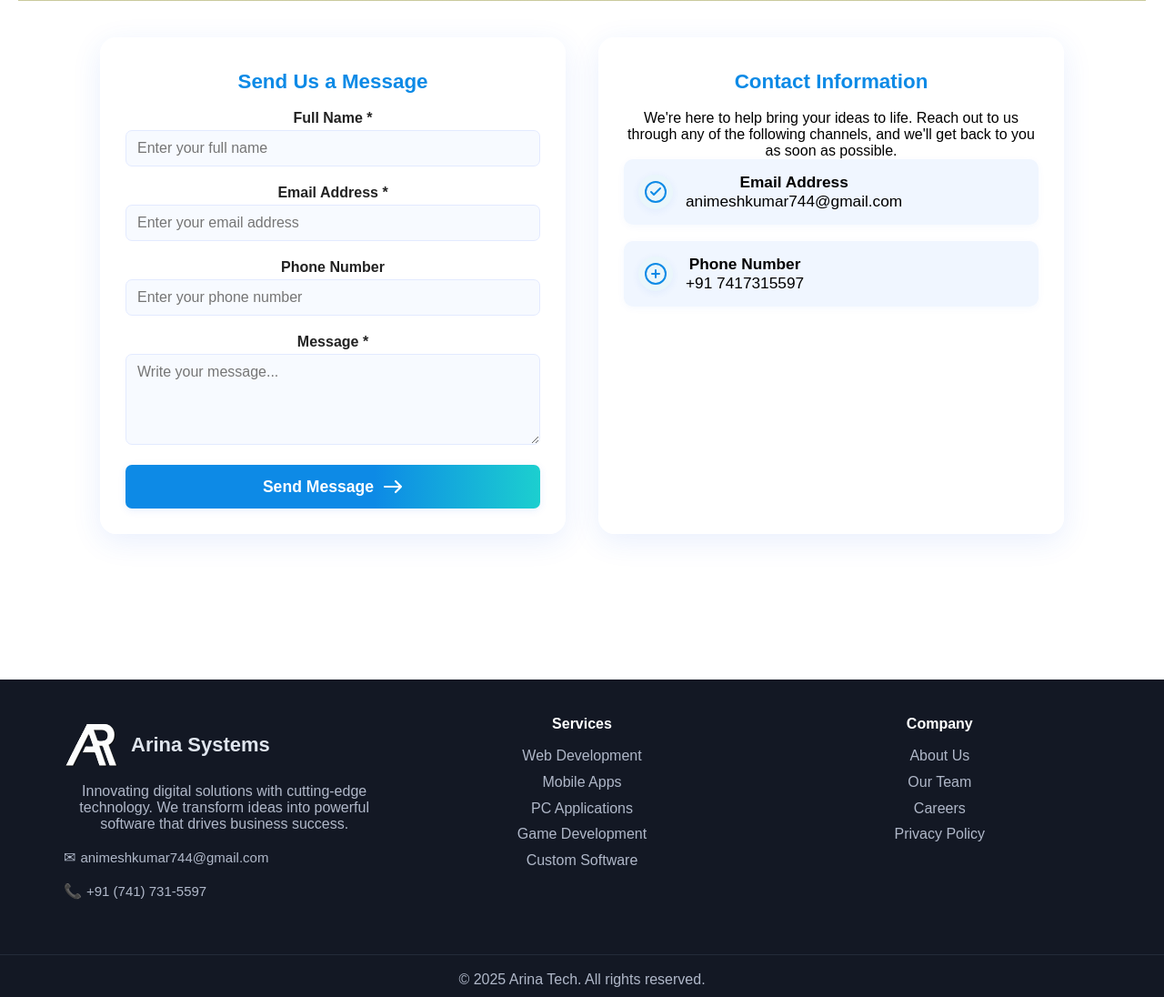
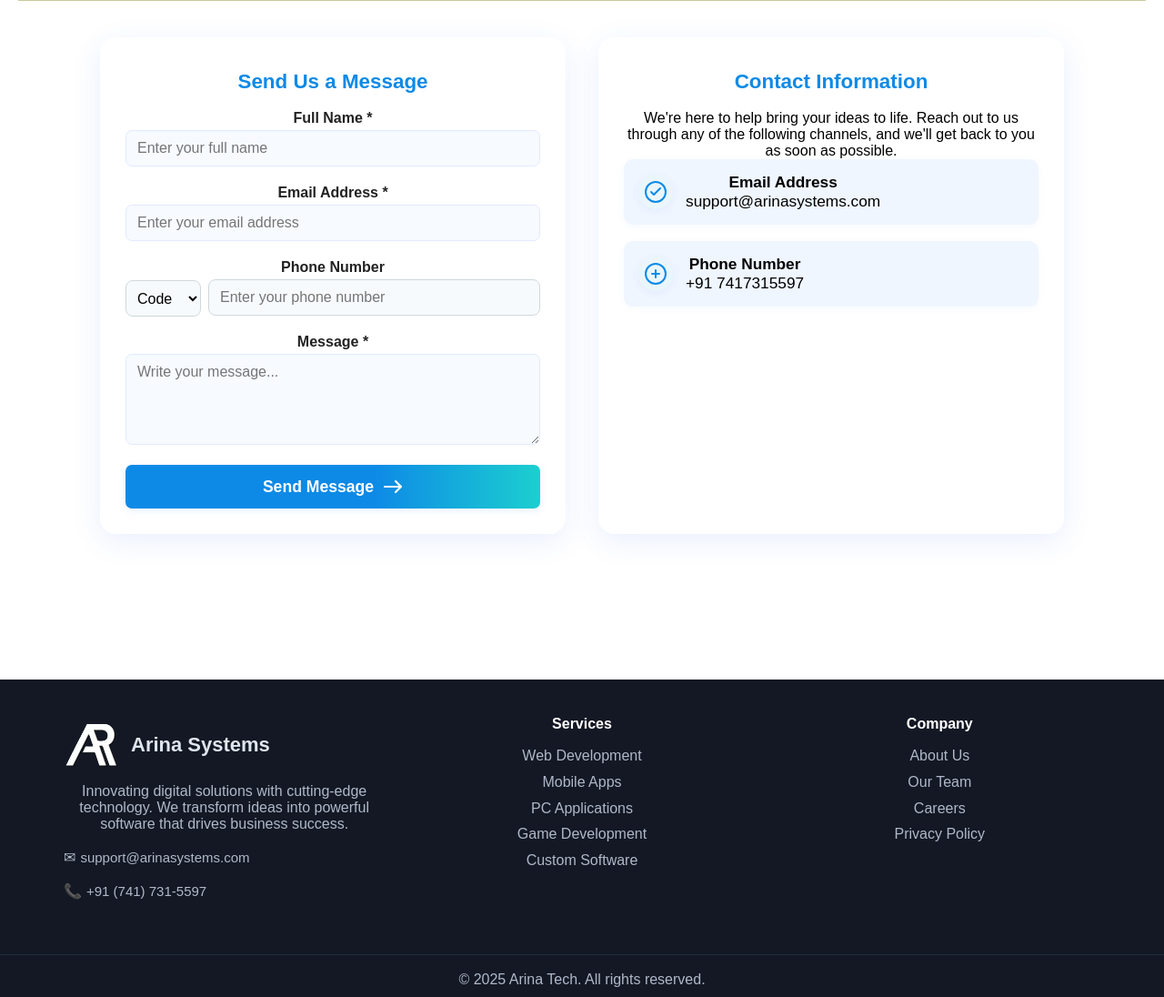
Before and after one commit to LbBiswas/ARinaSystems, a PHP site: page /contact.html in a window 1280 px wide. Shown: the part 358-1454 px from the top of the page at 91% size. Run offline with PHP 8.4, Linux system fonts and the light colour scheme.

Commit message:
conutrycode Page

```diff
--- a/contact.html
+++ b/contact.html
@@ -39,7 +39,16 @@
         <label>Email Address *</label>
         <input type="email" name="email" placeholder="Enter your email address" required>
         <label>Phone Number</label>
-        <input type="tel" name="phone" placeholder="Enter your phone number">
+        <div class="schedule-call-phone-flex" style="display:flex;align-items:center;gap:8px;">
+          <select name="country_code" required style="min-width:70px;height:40px;border-radius:8px;border:1px solid #cfd8dc;background:#f7fafd;font-size:16px;padding:0 8px;outline:none;margin-top:-6px;">
+            <option value="">Code</option>
+          <!-- Increased margin-top for further upward shift -->
+          <style>
+            select[name="country_code"] { margin-top: -7px !important; }
+          </style>
+          </select>
+          <input type="tel" name="phone" placeholder="Enter your phone number" pattern="^[0-9]{7,15}$" title="Please enter a valid phone number (7-15 digits, numbers only)" style="flex:1;height:40px;border-radius:8px;border:1px solid #cfd8dc;background:#f7fafd;font-size:16px;padding:0 12px;outline:none;">
+        </div>
         <label>Message *</label>
         <textarea name="message" placeholder="Write your message..." required></textarea>
         <input type="hidden" name="_subject" value="New Contact Form Submission">
@@ -57,7 +66,7 @@
         <span class="contact-info-icon"><svg width="24" height="24" fill="none"><circle cx="12" cy="12" r="11" stroke="#0d8ae6" stroke-width="2"/><path d="M7 12l3 3 7-7" stroke="#0d8ae6" stroke-width="2" stroke-linecap="round" stroke-linejoin="round"/></svg></span>
         <div>
           <strong>Email Address</strong><br>
-          animeshkumar744@gmail.com
+          support@arinasystems.com
         </div>
       </div>
       <div class="contact-info-item">
@@ -80,7 +89,7 @@
       </div>
       <div style="margin-bottom:18px; color:#b0b8c9;">Innovating digital solutions with cutting-edge technology. We transform ideas into powerful software that drives business success.</div>
       <div style="color:#b0b8c9; font-size:15px; display:flex; align-items:center; gap:18px; flex-wrap:wrap;">
-        <span style="display:flex;align-items:center;gap:5px;white-space:nowrap;"><span style="font-size:16px;">&#9993;</span> animeshkumar744@gmail.com</span>
+        <span style="display:flex;align-items:center;gap:5px;white-space:nowrap;"><span style="font-size:16px;">&#9993;</span> support@arinasystems.com</span>
         <span style="display:flex;align-items:center;gap:5px;white-space:nowrap;"><span style="font-size:16px;">&#128222;</span> +91 (741) 731-5597</span>
       </div>
     </div>
@@ -101,6 +110,262 @@
   <div style="text-align:center; color:#b0b8c9; font-size:16px; padding:18px 0 10px 0;">© 2025 Arina Tech. All rights reserved.</div>
 </footer>
 <script>
+// Dynamically populate country code select
+const countryCodes = [
+  {"name": "Afghanistan", "dial_code": "+93", "code": "AF"},
+  {"name": "Aland Islands", "dial_code": "+358", "code": "AX"},
+  {"name": "Albania", "dial_code": "+355", "code": "AL"},
+  {"name": "Algeria", "dial_code": "+213", "code": "DZ"},
+  {"name": "AmericanSamoa", "dial_code": "+1684", "code": "AS"},
+  {"name": "Andorra", "dial_code": "+376", "code": "AD"},
+  {"name": "Angola", "dial_code": "+244", "code": "AO"},
+  {"name": "Anguilla", "dial_code": "+1264", "code": "AI"},
+  {"name": "Antarctica", "dial_code": "+672", "code": "AQ"},
+  {"name": "Antigua and Barbuda", "dial_code": "+1268", "code": "AG"},
+  {"name": "Argentina", "dial_code": "+54", "code": "AR"},
+  {"name": "Armenia", "dial_code": "+374", "code": "AM"},
+  {"name": "Aruba", "dial_code": "+297", "code": "AW"},
+  {"name": "Australia", "dial_code": "+61", "code": "AU"},
+  {"name": "Austria", "dial_code": "+43", "code": "AT"},
+  {"name": "Azerbaijan", "dial_code": "+994", "code": "AZ"},
+  {"name": "Bahamas", "dial_code": "+1242", "code": "BS"},
+  {"name": "Bahrain", "dial_code": "+973", "code": "BH"},
+  {"name": "Bangladesh", "dial_code": "+880", "code": "BD"},
+  {"name": "Barbados", "dial_code": "+1246", "code": "BB"},
+  {"name": "Belarus", "dial_code": "+375", "code": "BY"},
+  {"name": "Belgium", "dial_code": "+32", "code": "BE"},
+  {"name": "Belize", "dial_code": "+501", "code": "BZ"},
+  {"name": "Benin", "dial_code": "+229", "code": "BJ"},
+  {"name": "Bermuda", "dial_code": "+1441", "code": "BM"},
+  {"name": "Bhutan", "dial_code": "+975", "code": "BT"},
+  {"name": "Bolivia, Plurinational State of", "dial_code": "+591", "code": "BO"},
+  {"name": "Bosnia and Herzegovina", "dial_code": "+387", "code": "BA"},
+  {"name": "Botswana", "dial_code": "+267", "code": "BW"},
+  {"name": "Brazil", "dial_code": "+55", "code": "BR"},
+  {"name": "British Indian Ocean Territory", "dial_code": "+246", "code": "IO"},
+  {"name": "Brunei Darussalam", "dial_code": "+673", "code": "BN"},
+  {"name": "Bulgaria", "dial_code": "+359", "code": "BG"},
+  {"name": "Burkina Faso", "dial_code": "+226", "code": "BF"},
+  {"name": "Burundi", "dial_code": "+257", "code": "BI"},
+  {"name": "Cambodia", "dial_code": "+855", "code": "KH"},
+  {"name": "Cameroon", "dial_code": "+237", "code": "CM"},
+  {"name": "Canada", "dial_code": "+1", "code": "CA"},
+  {"name": "Cape Verde", "dial_code": "+238", "code": "CV"},
+  {"name": "Cayman Islands", "dial_code": "+ 345", "code": "KY"},
+  {"name": "Central African Republic", "dial_code": "+236", "code": "CF"},
+  {"name": "Chad", "dial_code": "+235", "code": "TD"},
+  {"name": "Chile", "dial_code": "+56", "code": "CL"},
+  {"name": "China", "dial_code": "+86", "code": "CN"},
+  {"name": "Christmas Island", "dial_code": "+61", "code": "CX"},
+  {"name": "Cocos (Keeling) Islands", "dial_code": "+61", "code": "CC"},
+  {"name": "Colombia", "dial_code": "+57", "code": "CO"},
+  {"name": "Comoros", "dial_code": "+269", "code": "KM"},
+  {"name": "Congo", "dial_code": "+242", "code": "CG"},
+  {"name": "Congo, The Democratic Republic of the Congo", "dial_code": "+243", "code": "CD"},
+  {"name": "Cook Islands", "dial_code": "+682", "code": "CK"},
+  {"name": "Costa Rica", "dial_code": "+506", "code": "CR"},
+  {"name": "Cote d'Ivoire", "dial_code": "+225", "code": "CI"},
+  {"name": "Croatia", "dial_code": "+385", "code": "HR"},
+  {"name": "Cuba", "dial_code": "+53", "code": "CU"},
+  {"name": "Cyprus", "dial_code": "+357", "code": "CY"},
+  {"name": "Czech Republic", "dial_code": "+420", "code": "CZ"},
+  {"name": "Denmark", "dial_code": "+45", "code": "DK"},
+  {"name": "Djibouti", "dial_code": "+253", "code": "DJ"},
+  {"name": "Dominica", "dial_code": "+1767", "code": "DM"},
+  {"name": "Dominican Republic", "dial_code": "+1849", "code": "DO"},
+  {"name": "Ecuador", "dial_code": "+593", "code": "EC"},
+  {"name": "Egypt", "dial_code": "+20", "code": "EG"},
+  {"name": "El Salvador", "dial_code": "+503", "code": "SV"},
+  {"name": "Equatorial Guinea", "dial_code": "+240", "code": "GQ"},
+  {"name": "Eritrea", "dial_code": "+291", "code": "ER"},
+  {"name": "Estonia", "dial_code": "+372", "code": "EE"},
+  {"name": "Ethiopia", "dial_code": "+251", "code": "ET"},
+  {"name": "Falkland Islands (Malvinas)", "dial_code": "+500", "code": "FK"},
+  {"name": "Faroe Islands", "dial_code": "+298", "code": "FO"},
+  {"name": "Fiji", "dial_code": "+679", "code": "FJ"},
+  {"name": "Finland", "dial_code": "+358", "code": "FI"},
+  {"name": "France", "dial_code": "+33", "code": "FR"},
+  {"name": "French Guiana", "dial_code": "+594", "code": "GF"},
+  {"name": "French Polynesia", "dial_code": "+689", "code": "PF"},
+  {"name": "Gabon", "dial_code": "+241", "code": "GA"},
+  {"name": "Gambia", "dial_code": "+220", "code": "GM"},
+  {"name": "Georgia", "dial_code": "+995", "code": "GE"},
+  {"name": "Germany", "dial_code": "+49", "code": "DE"},
+  {"name": "Ghana", "dial_code": "+233", "code": "GH"},
+  {"name": "Gibraltar", "dial_code": "+350", "code": "GI"},
+  {"name": "Greece", "dial_code": "+30", "code": "GR"},
+  {"name": "Greenland", "dial_code": "+299", "code": "GL"},
+  {"name": "Grenada", "dial_code": "+1473", "code": "GD"},
+  {"name": "Guadeloupe", "dial_code": "+590", "code": "GP"},
+  {"name": "Guam", "dial_code": "+1671", "code": "GU"},
+  {"name": "Guatemala", "dial_code": "+502", "code": "GT"},
+  {"name": "Guernsey", "dial_code": "+44", "code": "GG"},
+  {"name": "Guinea", "dial_code": "+224", "code": "GN"},
+  {"name": "Guinea-Bissau", "dial_code": "+245", "code": "GW"},
+  {"name": "Guyana", "dial_code": "+595", "code": "GY"},
+  {"name": "Haiti", "dial_code": "+509", "code": "HT"},
+  {"name": "Holy See (Vatican City State)", "dial_code": "+379", "code": "VA"},
+  {"name": "Honduras", "dial_code": "+504", "code": "HN"},
+  {"name": "Hong Kong", "dial_code": "+852", "code": "HK"},
+  {"name": "Hungary", "dial_code": "+36", "code": "HU"},
+  {"name": "Iceland", "dial_code": "+354", "code": "IS"},
+  {"name": "India", "dial_code": "+91", "code": "IN"},
+  {"name": "Indonesia", "dial_code": "+62", "code": "ID"},
+  {"name": "Iran, Islamic Republic of Persian Gulf", "dial_code": "+98", "code": "IR"},
+  {"name": "Iraq", "dial_code": "+964", "code": "IQ"},
+  {"name": "Ireland", "dial_code": "+353", "code": "IE"},
+  {"name": "Isle of Man", "dial_code": "+44", "code": "IM"},
+  {"name": "Israel", "dial_code": "+972", "code": "IL"},
+  {"name": "Italy", "dial_code": "+39", "code": "IT"},
+  {"name": "Jamaica", "dial_code": "+1876", "code": "JM"},
+  {"name": "Japan", "dial_code": "+81", "code": "JP"},
+  {"name": "Jersey", "dial_code": "+44", "code": "JE"},
+  {"name": "Jordan", "dial_code": "+962", "code": "JO"},
+  {"name": "Kazakhstan", "dial_code": "+77", "code": "KZ"},
+  {"name": "Kenya", "dial_code": "+254", "code": "KE"},
+  {"name": "Kiribati", "dial_code": "+686", "code": "KI"},
+  {"name": "Korea, Democratic People's Republic of Korea", "dial_code": "+850", "code": "KP"},
+  {"name": "Korea, Republic of South Korea", "dial_code": "+82", "code": "KR"},
+  {"name": "Kuwait", "dial_code": "+965", "code": "KW"},
+  {"name": "Kyrgyzstan", "dial_code": "+996", "code": "KG"},
+  {"name": "Laos", "dial_code": "+856", "code": "LA"},
+  {"name": "Latvia", "dial_code": "+371", "code": "LV"},
+  {"name": "Lebanon", "dial_code": "+961", "code": "LB"},
+  {"name": "Lesotho", "dial_code": "+266", "code": "LS"},
+  {"name": "Liberia", "dial_code": "+231", "code": "LR"},
+  {"name": "Libyan Arab Jamahiriya", "dial_code": "+218", "code": "LY"},
+  {"name": "Liechtenstein", "dial_code": "+423", "code": "LI"},
+  {"name": "Lithuania", "dial_code": "+370", "code": "LT"},
+  {"name": "Luxembourg", "dial_code": "+352", "code": "LU"},
+  {"name": "Macao", "dial_code": "+853", "code": "MO"},
+  {"name": "Macedonia", "dial_code": "+389", "code": "MK"},
+  {"name": "Madagascar", "dial_code": "+261", "code": "MG"},
+  {"name": "Malawi", "dial_code": "+265", "code": "MW"},
+  {"name": "Malaysia", "dial_code": "+60", "code": "MY"},
+  {"name": "Maldives", "dial_code": "+960", "code": "MV"},
+  {"name": "Mali", "dial_code": "+223", "code": "ML"},
+  {"name": "Malta", "dial_code": "+356", "code": "MT"},
+  {"name": "Marshall Islands", "dial_code": "+692", "code": "MH"},
+  {"name": "Martinique", "dial_code": "+596", "code": "MQ"},
+  {"name": "Mauritania", "dial_code": "+222", "code": "MR"},
+  {"name": "Mauritius", "dial_code": "+230", "code": "MU"},
+  {"name": "Mayotte", "dial_code": "+262", "code": "YT"},
+  {"name": "Mexico", "dial_code": "+52", "code": "MX"},
+  {"name": "Micronesia, Federated States of Micronesia", "dial_code": "+691", "code": "FM"},
+  {"name": "Moldova", "dial_code": "+373", "code": "MD"},
+  {"name": "Monaco", "dial_code": "+377", "code": "MC"},
+  {"name": "Mongolia", "dial_code": "+976", "code": "MN"},
+  {"name": "Montenegro", "dial_code": "+382", "code": "ME"},
+  {"name": "Montserrat", "dial_code": "+1664", "code": "MS"},
+  {"name": "Morocco", "dial_code": "+212", "code": "MA"},
+  {"name": "Mozambique", "dial_code": "+258", "code": "MZ"},
+  {"name": "Myanmar", "dial_code": "+95", "code": "MM"},
+  {"name": "Namibia", "dial_code": "+264", "code": "NA"},
+  {"name": "Nauru", "dial_code": "+674", "code": "NR"},
+  {"name": "Nepal", "dial_code": "+977", "code": "NP"},
+  {"name": "Netherlands", "dial_code": "+31", "code": "NL"},
+  {"name": "Netherlands Antilles", "dial_code": "+599", "code": "AN"},
+  {"name": "New Caledonia", "dial_code": "+687", "code": "NC"},
+  {"name": "New Zealand", "dial_code": "+64", "code": "NZ"},
+  {"name": "Nicaragua", "dial_code": "+505", "code": "NI"},
+  {"name": "Niger", "dial_code": "+227", "code": "NE"},
+  {"name": "Nigeria", "dial_code": "+234", "code": "NG"},
+  {"name": "Niue", "dial_code": "+683", "code": "NU"},
+  {"name": "Norfolk Island", "dial_code": "+672", "code": "NF"},
+  {"name": "Northern Mariana Islands", "dial_code": "+1670", "code": "MP"},
+  {"name": "Norway", "dial_code": "+47", "code": "NO"},
+  {"name": "Oman", "dial_code": "+968", "code": "OM"},
+  {"name": "Pakistan", "dial_code": "+92", "code": "PK"},
+  {"name": "Palau", "dial_code": "+680", "code": "PW"},
+  {"name": "Palestinian Territory, Occupied", "dial_code": "+970", "code": "PS"},
+  {"name": "Panama", "dial_code": "+507", "code": "PA"},
+  {"name": "Papua New Guinea", "dial_code": "+675", "code": "PG"},
+  {"name": "Paraguay", "dial_code": "+595", "code": "PY"},
+  {"name": "Peru", "dial_code": "+51", "code": "PE"},
+  {"name": "Philippines", "dial_code": "+63", "code": "PH"},
+  {"name": "Pitcairn", "dial_code": "+872", "code": "PN"},
+  {"name": "Poland", "dial_code": "+48", "code": "PL"},
+  {"name": "Portugal", "dial_code": "+351", "code": "PT"},
+  {"name": "Puerto Rico", "dial_code": "+1939", "code": "PR"},
+  {"name": "Qatar", "dial_code": "+974", "code": "QA"},
+  {"name": "Romania", "dial_code": "+40", "code": "RO"},
+  {"name": "Russia", "dial_code": "+7", "code": "RU"},
+  {"name": "Rwanda", "dial_code": "+250", "code": "RW"},
+  {"name": "Reunion", "dial_code": "+262", "code": "RE"},
+  {"name": "Saint Barthelemy", "dial_code": "+590", "code": "BL"},
+  {"name": "Saint Helena, Ascension and Tristan Da Cunha", "dial_code": "+290", "code": "SH"},
+  {"name": "Saint Kitts and Nevis", "dial_code": "+1869", "code": "KN"},
+  {"name": "Saint Lucia", "dial_code": "+1758", "code": "LC"},
+  {"name": "Saint Martin", "dial_code": "+590", "code": "MF"},
+  {"name": "Saint Pierre and Miquelon", "dial_code": "+508", "code": "PM"},
+  {"name": "Saint Vincent and the Grenadines", "dial_code": "+1784", "code": "VC"},
+  {"name": "Samoa", "dial_code": "+685", "code": "WS"},
+  {"name": "San Marino", "dial_code": "+378", "code": "SM"},
+  {"name": "Sao Tome and Principe", "dial_code": "+239", "code": "ST"},
+  {"name": "Saudi Arabia", "dial_code": "+966", "code": "SA"},
+  {"name": "Senegal", "dial_code": "+221", "code": "SN"},
+  {"name": "Serbia", "dial_code": "+381", "code": "RS"},
+  {"name": "Seychelles", "dial_code": "+248", "code": "SC"},
+  {"name": "Sierra Leone", "dial_code": "+232", "code": "SL"},
+  {"name": "Singapore", "dial_code": "+65", "code": "SG"},
+  {"name": "Slovakia", "dial_code": "+421", "code": "SK"},
+  {"name": "Slovenia", "dial_code": "+386", "code": "SI"},
+  {"name": "Solomon Islands", "dial_code": "+677", "code": "SB"},
+  {"name": "Somalia", "dial_code": "+252", "code": "SO"},
+  {"name": "South Africa", "dial_code": "+27", "code": "ZA"},
+  {"name": "South Sudan", "dial_code": "+211", "code": "SS"},
+  {"name": "South Georgia and the South Sandwich Islands", "dial_code": "+500", "code": "GS"},
+  {"name": "Spain", "dial_code": "+34", "code": "ES"},
+  {"name": "Sri Lanka", "dial_code": "+94", "code": "LK"},
+  {"name": "Sudan", "dial_code": "+249", "code": "SD"},
+  {"name": "Suriname", "dial_code": "+597", "code": "SR"},
+  {"name": "Svalbard and Jan Mayen", "dial_code": "+47", "code": "SJ"},
+  {"name": "Swaziland", "dial_code": "+268", "code": "SZ"},
+  {"name": "Sweden", "dial_code": "+46", "code": "SE"},
+  {"name": "Switzerland", "dial_code": "+41", "code": "CH"},
+  {"name": "Syrian Arab Republic", "dial_code": "+963", "code": "SY"},
+  {"name": "Taiwan", "dial_code": "+886", "code": "TW"},
+  {"name": "Tajikistan", "dial_code": "+992", "code": "TJ"},
+  {"name": "Tanzania, United Republic of Tanzania", "dial_code": "+255", "code": "TZ"},
+  {"name": "Thailand", "dial_code": "+66", "code": "TH"},
+  {"name": "Timor-Leste", "dial_code": "+670", "code": "TL"},
+  {"name": "Togo", "dial_code": "+228", "code": "TG"},
+  {"name": "Tokelau", "dial_code": "+690", "code": "TK"},
+  {"name": "Tonga", "dial_code": "+676", "code": "TO"},
+  {"name": "Trinidad and Tobago", "dial_code": "+1868", "code": "TT"},
+  {"name": "Tunisia", "dial_code": "+216", "code": "TN"},
+  {"name": "Turkey", "dial_code": "+90", "code": "TR"},
+  {"name": "Turkmenistan", "dial_code": "+993", "code": "TM"},
+  {"name": "Turks and Caicos Islands", "dial_code": "+1649", "code": "TC"},
+  {"name": "Tuvalu", "dial_code": "+688", "code": "TV"},
+  {"name": "Uganda", "dial_code": "+256", "code": "UG"},
+  {"name": "Ukraine", "dial_code": "+380", "code": "UA"},
+  {"name": "United Arab Emirates", "dial_code": "+971", "code": "AE"},
+  {"name": "United Kingdom", "dial_code": "+44", "code": "GB"},
+  {"name": "United States", "dial_code": "+1", "code": "US"},
+  {"name": "Uruguay", "dial_code": "+598", "code": "UY"},
+  {"name": "Uzbekistan", "dial_code": "+998", "code": "UZ"},
+  {"name": "Vanuatu", "dial_code": "+678", "code": "VU"},
+  {"name": "Venezuela, Bolivarian Republic of Venezuela", "dial_code": "+58", "code": "VE"},
+  {"name": "Vietnam", "dial_code": "+84", "code": "VN"},
+  {"name": "Virgin Islands, British", "dial_code": "+1284", "code": "VG"},
+  {"name": "Virgin Islands, U.S.", "dial_code": "+1340", "code": "VI"},
+  {"name": "Wallis and Futuna", "dial_code": "+681", "code": "WF"},
+  {"name": "Yemen", "dial_code": "+967", "code": "YE"},
+  {"name": "Zambia", "dial_code": "+260", "code": "ZM"},
+  {"name": "Zimbabwe", "dial_code": "+263", "code": "ZW"}
+];
+window.addEventListener('DOMContentLoaded', function() {
+  var codeSelect = document.querySelector('select[name="country_code"]');
+  if (codeSelect) {
+    countryCodes.forEach(function(c) {
+      var opt = document.createElement('option');
+      opt.value = c.dial_code.replace('+','');
+      opt.textContent = c.dial_code;
+      codeSelect.appendChild(opt);
+    });
+  }
+});
   window.addEventListener('scroll', function() {
     const header = document.querySelector('header');
     if (window.scrollY > 0) {
--- a/index.html
+++ b/index.html
@@ -181,7 +181,7 @@
         </div>
         <div style="margin-bottom:18px; color:#b0b8c9;">Innovating digital solutions with cutting-edge technology. We transform ideas into powerful software that drives business success.</div>
         <div style="color:#b0b8c9; font-size:15px; display:flex; align-items:center; gap:18px; flex-wrap:wrap;">
-          <span style="display:flex;align-items:center;gap:5px;white-space:nowrap;"><span style="font-size:16px;">&#9993;</span> animeshkumar744@gmail.com</span>
+          <span style="display:flex;align-items:center;gap:5px;white-space:nowrap;"><span style="font-size:16px;">&#9993;</span> support@arinasystems.com</span>
           <span style="display:flex;align-items:center;gap:5px;white-space:nowrap;"><span style="font-size:16px;">&#128222;</span> +91 (741) 731-5597</span>
         </div>
       </div>
@@ -305,7 +305,7 @@
   const answers = {
     hours: "Our business hours are Monday to Friday, 9:00 AM to 6:00 PM.",
     services: "We offer software development, website development, QA, marketing strategy, and more. See our Services page for details.",
-    contact: "You can contact support via our Contact page or email animeshkumar744@gmail.com.",
+    contact: "You can contact support via our Contact page or email support@arinasystems.com.",
     location: "Coming soon! We are currently a remote-first company with team members across various locations.",
     custom: "Absolutely! Please use our Contact page to tell us your requirements and we'll get back to you with a custom solution."
   };
--- a/why-us.html
+++ b/why-us.html
@@ -190,8 +190,8 @@
       <div class="whyus-footer-col whyus-footer-contact">
         <div class="whyus-footer-col-title">CONTACT US</div>
         <ul>
-          <li><span class="whyus-footer-contact-icon"><img src="images/phone-icon.png" alt="Phone"></span>+91-907375 4444</li>
-          <li><span class="whyus-footer-contact-icon"><img src="images/mail-icon.png" alt="Email"></span>animeshkumar744@gmail.com</li>
+          <li><span class="whyus-footer-contact-icon"><img src="images/phone-icon.png" alt="Phone"></span>+91-741731 5597</li>
+          <li><span class="whyus-footer-contact-icon"><img src="images/mail-icon.png" alt="Email"></span>support@arinasystems.com</li>
           <li><span class="whyus-footer-contact-icon"><img src="images/location-icon.png" alt="Location"></span>Coming soon</li>
         </ul>
       </div>
```
Also changed, not shown: about.html (+23 -4 lines), schedule-call.html (+263 -46 lines), style.css (+41 -2 lines).
